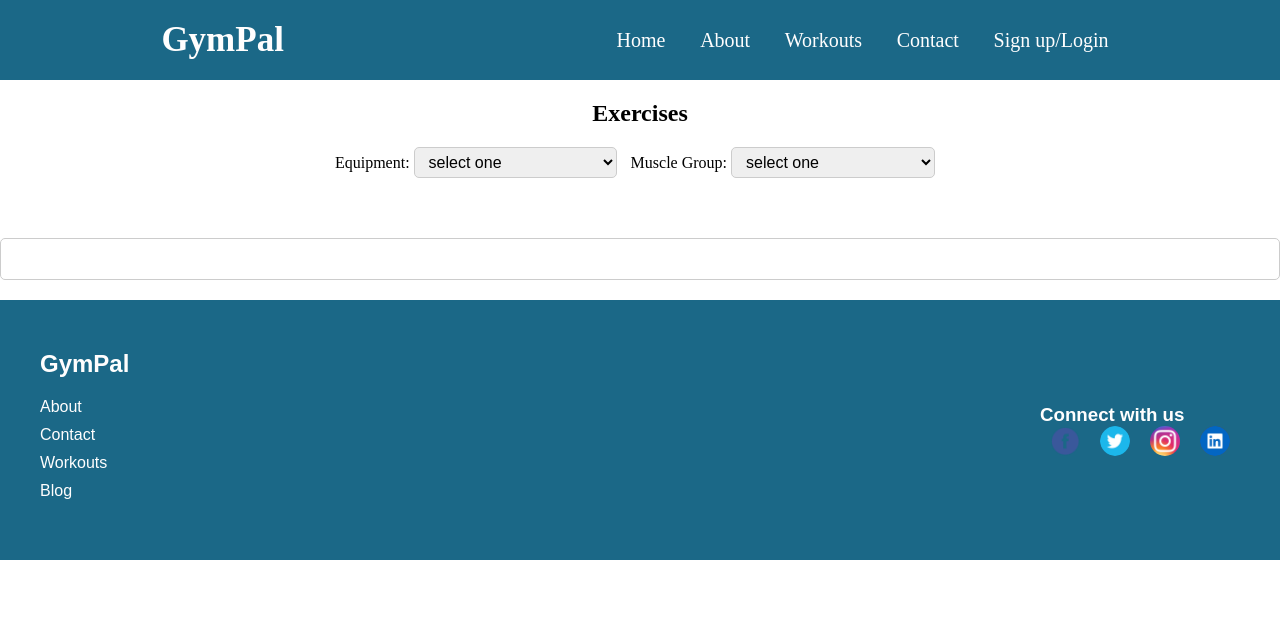
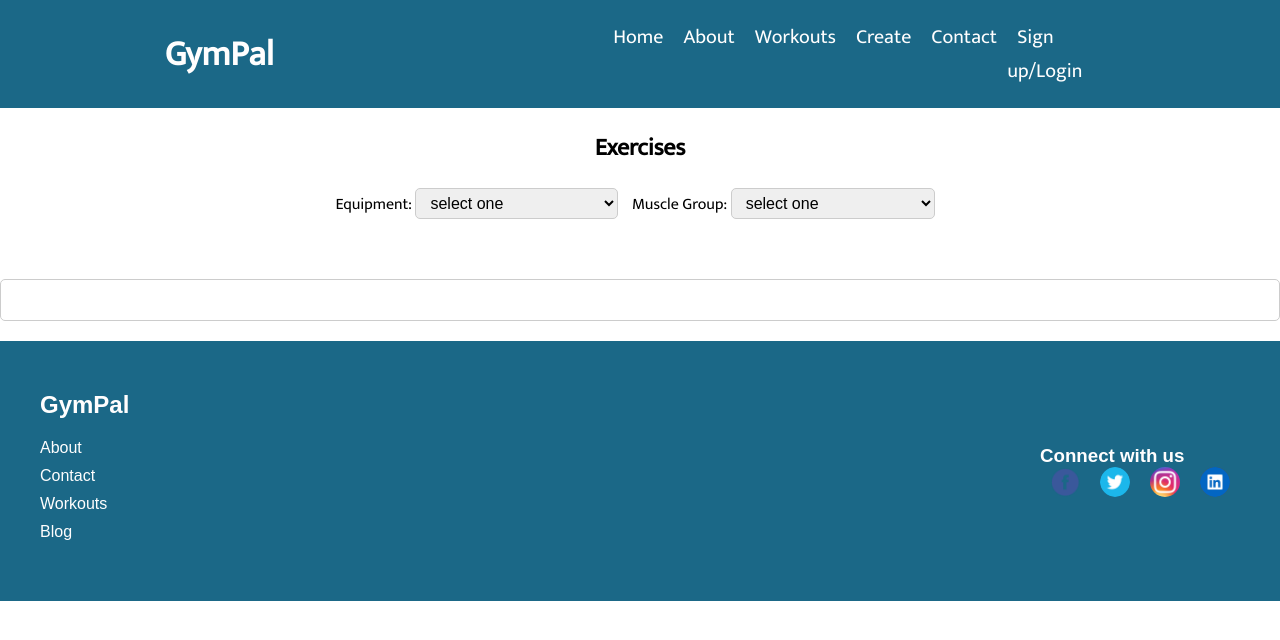
Before and after one commit to Adam-Weiss8/CS20Final, a PHP site: page /exercises.html in a window 1280 px wide. Shown: the top 640 px of the page. Run offline with PHP 8.4, Linux system fonts and the light colour scheme.

Commit message:
Fixed font for header

```diff
--- a/about_us.html
+++ b/about_us.html
@@ -2,6 +2,11 @@
 <html>
 <head>
     <link rel="stylesheet" href="style.css" />
+    <!-- Fonts -->
+    <link href="https://fonts.googleapis.com/css2?family=Mukta&display=swap" rel="stylesheet">
+    <link href="https://fonts.googleapis.com/css2?family=Rubik:ital,wght@0,300;0,400;0,500;1,300;1,400;1,500&display=swap"
+        rel="stylesheet" />
+
 	<title>Workout Tracker - About Us</title>
 	<style>
 		body {
--- a/exercises.html
+++ b/exercises.html
@@ -8,6 +8,11 @@
     <meta name="description" content="" />
     <meta name="viewport" content="width=device-width, initial-scale=1" />
     <link rel="stylesheet" href="style.css" />
+    <!-- Fonts -->
+    <link href="https://fonts.googleapis.com/css2?family=Mukta&display=swap" rel="stylesheet">
+    <link href="https://fonts.googleapis.com/css2?family=Rubik:ital,wght@0,300;0,400;0,500;1,300;1,400;1,500&display=swap"
+      rel="stylesheet" />
+
     <style>
       img {
         border-radius: 20px;
@@ -50,6 +55,7 @@
 
       .exerciseBox h2 {
         font-size: 24px;
+        font-family: Mukta;
         font-weight: bold;
         padding-bottom: 10px;
       }
@@ -113,19 +119,21 @@
 
     </style>
   </head>
-  <body>
+  <body style="font-family: Mukta;">
     <!-- Header -->
         <nav>
           <div class="logo">
             <h2><a href="index.html" style="text-decoration:none;
-              color:rgb(255, 254, 254); font-size:35px;">
+                color:rgb(255, 254, 254); font-size:35px;">
                 GymPal</a></h2>
           </div>
 
           <ul>
             <li><a href="index.html">Home</a></li>
             <li><a href="about_us.html">About</a></li>
+            <!-- <li><a href="prrofile_page.php">About</a></li> -->
             <li><a href="exercises.html">Workouts </a></li>
+            <li><a href="workout.html">Create</a></li>
             <li><a href="contact.html">Contact</a></li>
             <li><a href="signup.html">Sign up/Login</a></li>
           </ul>
--- a/style.css
+++ b/style.css
@@ -8,7 +8,7 @@
   }
 
 
-  nav{
+  nav {
   display:flex;
   background-color: rgb(27, 104, 135);
   justify-content: space-around;
--- a/workout.html
+++ b/workout.html
@@ -3,6 +3,11 @@
   <head>
     <title>Workout Planner</title>
     <link rel="stylesheet" href="style.css" />
+    <!-- Fonts -->
+    <link href="https://fonts.googleapis.com/css2?family=Mukta&display=swap" rel="stylesheet">
+    <link href="https://fonts.googleapis.com/css2?family=Rubik:ital,wght@0,300;0,400;0,500;1,300;1,400;1,500&display=swap"
+      rel="stylesheet" />
+
     <style>
       body {
         font-family: Arial, sans-serif;
```
